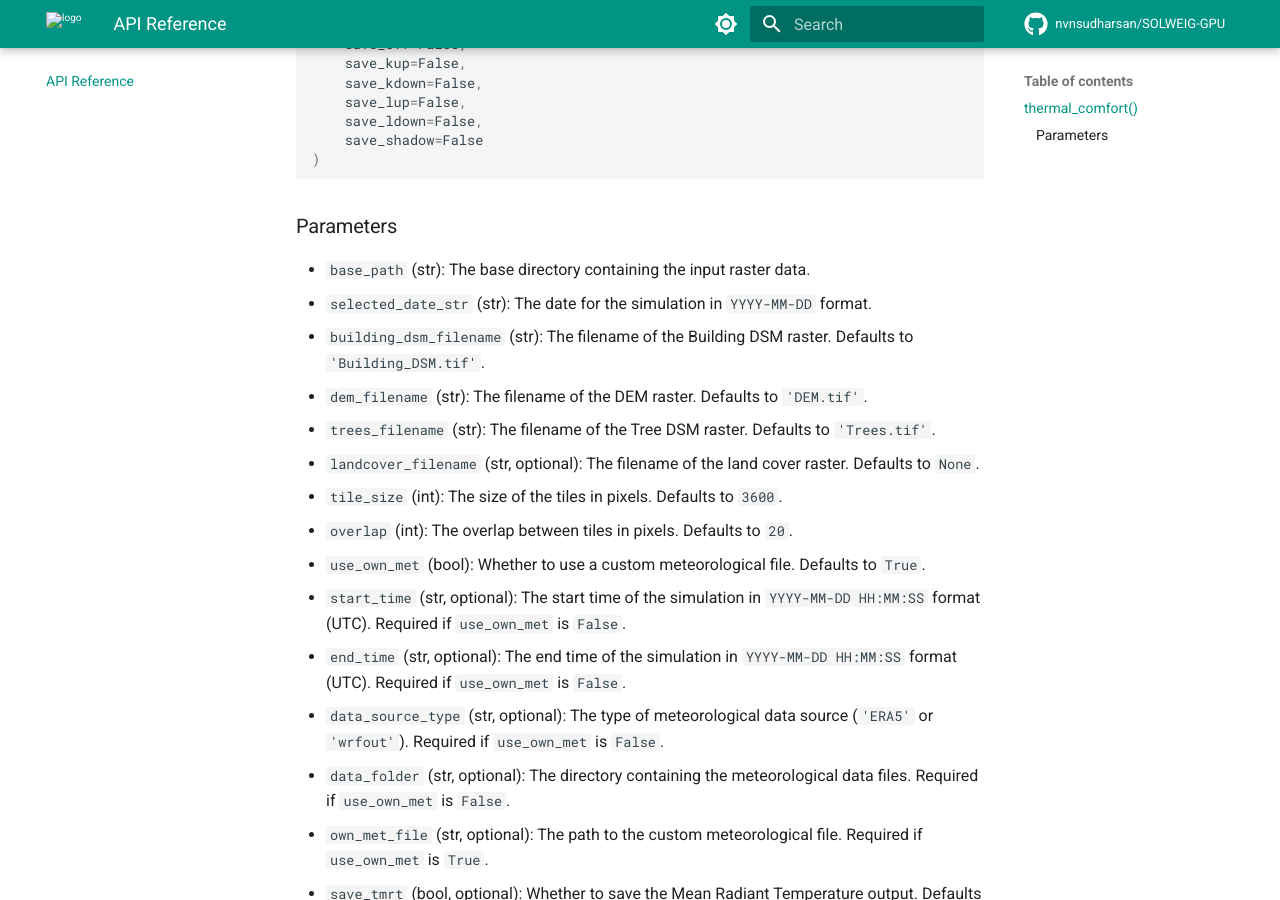
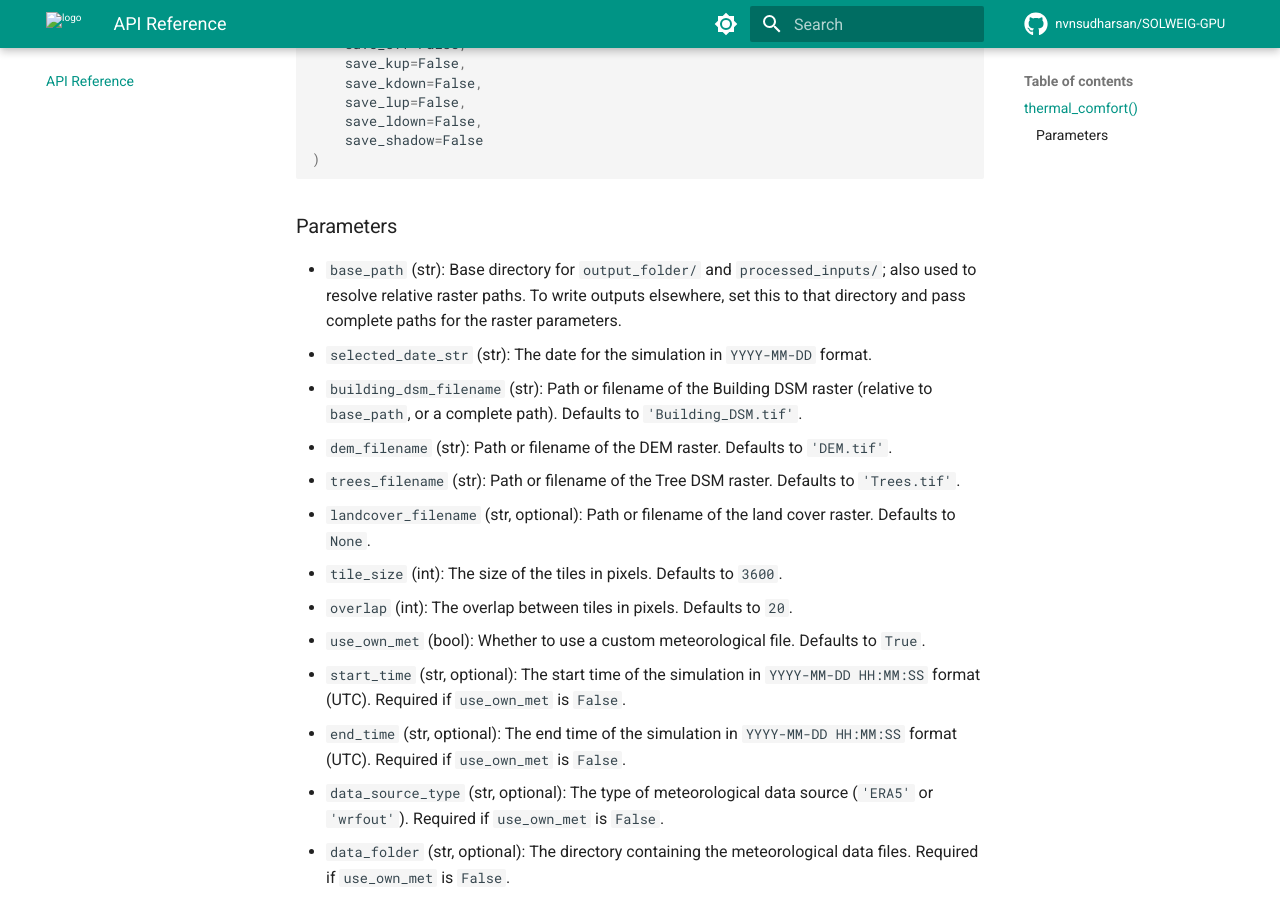
Before and after one commit to nvnsudharsan/SOLWEIG-GPU, an MkDocs documentation site: the page built from docs/api_reference.md, in a window 1280 px wide and 900 px high, scrolled down 745 px. Built offline with MkDocs 1.6.1 and Material for MkDocs 9.7.7, drawn with Linux system fonts in a browser that asks for light colours; comment, search, counter and statistics services are not loaded; the version menu is left out.

Commit message:
Refine documentation for `base_path` and raster filenames
Updated the `thermal_comfort` function documentation to clarify the usage of `base_path` for output directories and relative raster paths. Enhanced descriptions for raster filename parameters to indicate they can be specified as complete paths. This improves user understanding of file management within the application.

```diff
--- a/docs/api_reference.md
+++ b/docs/api_reference.md
@@ -36,12 +36,12 @@ thermal_comfort(
 
 ### Parameters
 
--   `base_path` (str): The base directory containing the input raster data.
+-   `base_path` (str): Base directory for `output_folder/` and `processed_inputs/`; also used to resolve relative raster paths. To write outputs elsewhere, set this to that directory and pass complete paths for the raster parameters.
 -   `selected_date_str` (str): The date for the simulation in `YYYY-MM-DD` format.
--   `building_dsm_filename` (str): The filename of the Building DSM raster. Defaults to `'Building_DSM.tif'`.
--   `dem_filename` (str): The filename of the DEM raster. Defaults to `'DEM.tif'`.
--   `trees_filename` (str): The filename of the Tree DSM raster. Defaults to `'Trees.tif'`.
--   `landcover_filename` (str, optional): The filename of the land cover raster. Defaults to `None`.
+-   `building_dsm_filename` (str): Path or filename of the Building DSM raster (relative to `base_path`, or a complete path). Defaults to `'Building_DSM.tif'`.
+-   `dem_filename` (str): Path or filename of the DEM raster. Defaults to `'DEM.tif'`.
+-   `trees_filename` (str): Path or filename of the Tree DSM raster. Defaults to `'Trees.tif'`.
+-   `landcover_filename` (str, optional): Path or filename of the land cover raster. Defaults to `None`.
 -   `tile_size` (int): The size of the tiles in pixels. Defaults to `3600`.
 -   `overlap` (int): The overlap between tiles in pixels. Defaults to `20`.
 -   `use_own_met` (bool): Whether to use a custom meteorological file. Defaults to `True`.
```
Also changed, not shown: 1 other file.
